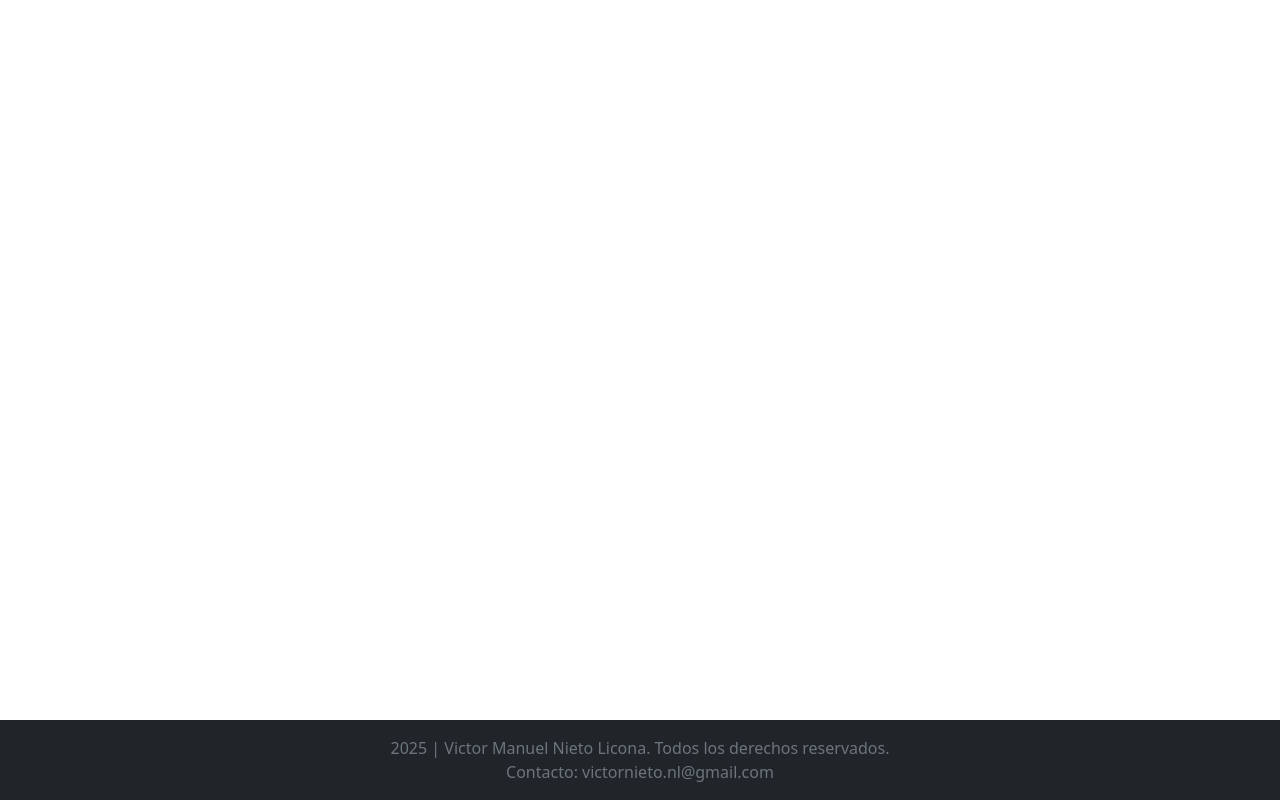
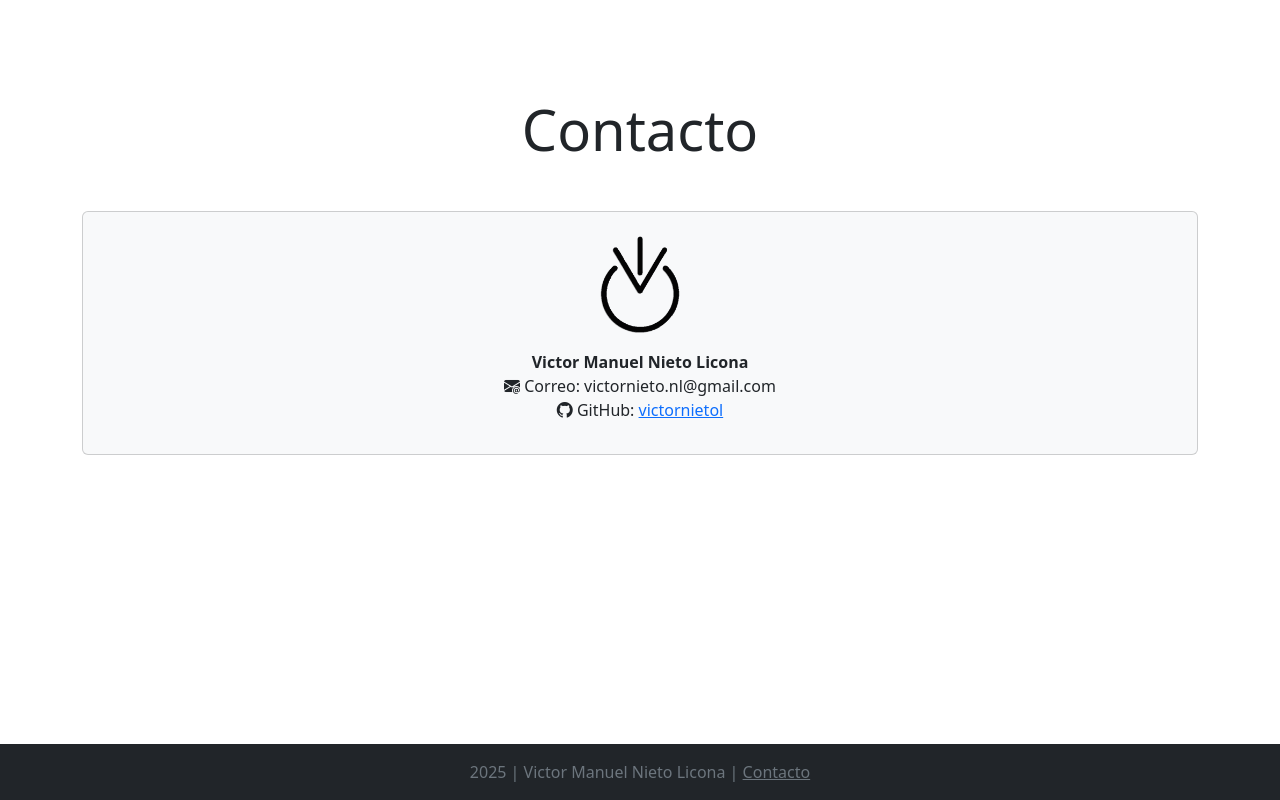
Before and after one commit to victornietol/portafolio, a Django app: page /contacto/ in a window 1280 px wide. Run offline with Django 4.2, Linux system fonts and the light colour scheme.

Commit message:
Implementacion de la pagina contacto.html, tambien se ajusto el modal de base.html para poder hacer zoomIn y zoomOut a las imagenes

```diff
--- a/portafolio/templates/base.html
+++ b/portafolio/templates/base.html
@@ -64,9 +64,7 @@
 
     <footer class="bg-dark text-secondary text-center py-3 mt-auto">
         <p class="mb-0">
-            2025 | Victor Manuel Nieto Licona. Todos los derechos reservados.
-            <br>
-            Contacto: victornieto.nl@gmail.com
+            2025 | Victor Manuel Nieto Licona | <a class="text-secondary" href="{% url 'contacto' %}">Contacto</a>
         </p>
     </footer>
 
@@ -74,13 +72,27 @@
     <div class="modal fade" id="modalImagen" tabindex="-1" aria-hidden="true">
         <div class="modal-dialog modal-dialog-centered modal-lg">
             <div class="modal-content bg-transparent border-0">
-                <div class="modal-body d-flex flex-column justify-content-center align-items-center p-0">
-                    {# Boton para cerrar la imagen #}
-                    <button type="button" class="btn btn-light mb-3" data-bs-dismiss="modal">
-                        <i class="bi bi-x-lg"></i>
-                    </button>
+                <div class="modal-body d-flex flex-column p-0 position-relative">
+                    {# Botones #}
+                    <div class="d-flex justify-content-center gap-5 mb-3 mt-3 z-3" style="position: relative;">
+                        {# Botones de zoom #}
+                        <div class="d-flex gap-2">
+                            <button id="zoomInBtn" class="btn btn-light">
+                                <i class="bi bi-zoom-in"></i>
+                            </button>
+                            <button id="zoomOutBtn" class="btn btn-light">
+                                <i class="bi bi-zoom-out"></i>
+                            </button>
+                        </div>
+                        {# Boton para cerrar la imagen #}
+                        <button type="button" class="btn btn-light" data-bs-dismiss="modal">
+                            <i class="bi bi-x-lg"></i>
+                        </button>
+                    </div>
                     {# Imagen #}
-                    <img id="imagenModal" src="" alt="Imagen ampliada" class="img-fluid rounded shadow-lg animate__animated animate__zoomIn animate__faster" style="max-width: 100%; max-height: 95vh; object-fit: contain;">
+                    <div class="d-flex justify-content-center align-items-start">
+                        <img id="imagenModal" src="" alt="Imagen ampliada" class="img-fluid rounded shadow-lg animate__animated animate__zoomIn animate__faster" style="max-width: 100%; max-height: 95vh; object-fit: contain; transform-origin: top center;">
+                    </div>
                 </div>
             </div>
         </div>
@@ -94,6 +106,23 @@
                 imagenModal.src = img.src; // Asignar la dirección al modal
             });
         });
+        // Hacer zoom al hacer click en los botones
+        let currentScale = 1;
+        document.getElementById("zoomInBtn").addEventListener("click", () => {
+            currentScale +=0.1;
+            imagenModal.style.transform = `scale(${currentScale})`;
+        });
+        document.getElementById("zoomOutBtn").addEventListener("click", () => {
+            if(currentScale>0.2) {
+                currentScale -=0.1;
+                imagenModal.style.transform = `scale(${currentScale})`;
+            }
+        });
+            // Restaurar escala cuando se cierre el modal
+        document.getElementById("modalImagen").addEventListener("hidden.bs.modal", () => {
+            currentScale = 1;
+            imagenModal.style.transform = `scale(${currentScale})`;
+        });
     </script>
 
     <script src="https://cdn.jsdelivr.net/npm/bootstrap@5.3.5/dist/js/bootstrap.bundle.min.js" integrity="sha384-k6d4wzSIapyDyv1kpU366/PK5hCdSbCRGRCMv+eplOQJWyd1fbcAu9OCUj5zNLiq" crossorigin="anonymous"></script>
--- a/portafolio/templates/contacto.html
+++ b/portafolio/templates/contacto.html
@@ -1,9 +1,37 @@
 {% extends 'base.html' %}
+
+{% load static %}
 
 {% block title %}Contacto | Portafolio{% endblock %}
 
 {% block content %}
 
+    <div class="mt-5 mb-4">
+        <h1 class="display-4 text-center">Contacto</h1>
+    </div>
 
+    <section class="card card-body mt-5 pt-4 bg-light">
+        <div class="px-md-5 text-center">
+            <img src="{% static 'portafolio/img/logos/logo-personal-sinFondo-2.png' %}" class="pb-3" style="max-width: 80px;" alt="Logo">
+            <p>
+                <strong>Victor Manuel Nieto Licona</strong>
+                <br>
+                <i class="bi bi-envelope-at-fill"></i> Correo: victornieto.nl@gmail.com
+                <br>
+                <i class="bi bi-github"></i> GitHub: <a target="_blank" href="https://github.com/victornietol">victornietol</a>
+            </p>
+            <div class="container">
+                <div class="row">
+                    <div class="col-md-6 col-lg-6">
+
+                    </div>
+                    <div class="col-md-6 col-lg-6">
+
+                    </div>
+                </div>
+            </div>
+
+        </div>
+    </section>
 
 {% endblock %}
```
Also changed, not shown: portafolio/static/portafolio/img/logos/logo-personal-sinFondo-2.png (added).
